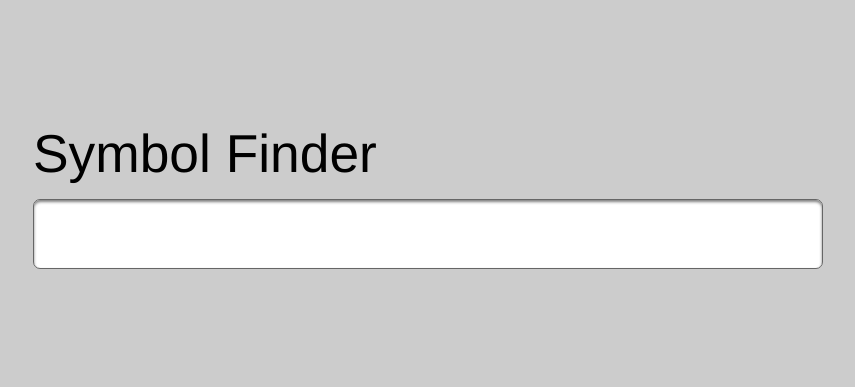
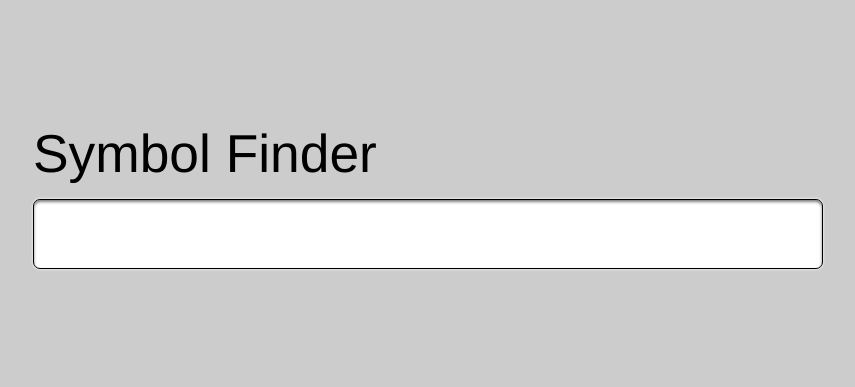
Before and after one commit to apoorva-sharma/Symbol-Finder, a website: page index.html in a window 1280 px wide. Shown: the whole page, without its empty margins (212-1067 px from the left). Drawn offline with Linux system fonts and the light colour scheme.

Commit message:
focus textbox on load

```diff
--- a/index.html
+++ b/index.html
@@ -22,6 +22,9 @@
         console.log("ha");
         $(this).focus();
       });
+
+      // start with the text box focused
+      $("#searchbox").focus();
     });
 
     $(document).keyup(function(e) {
```
